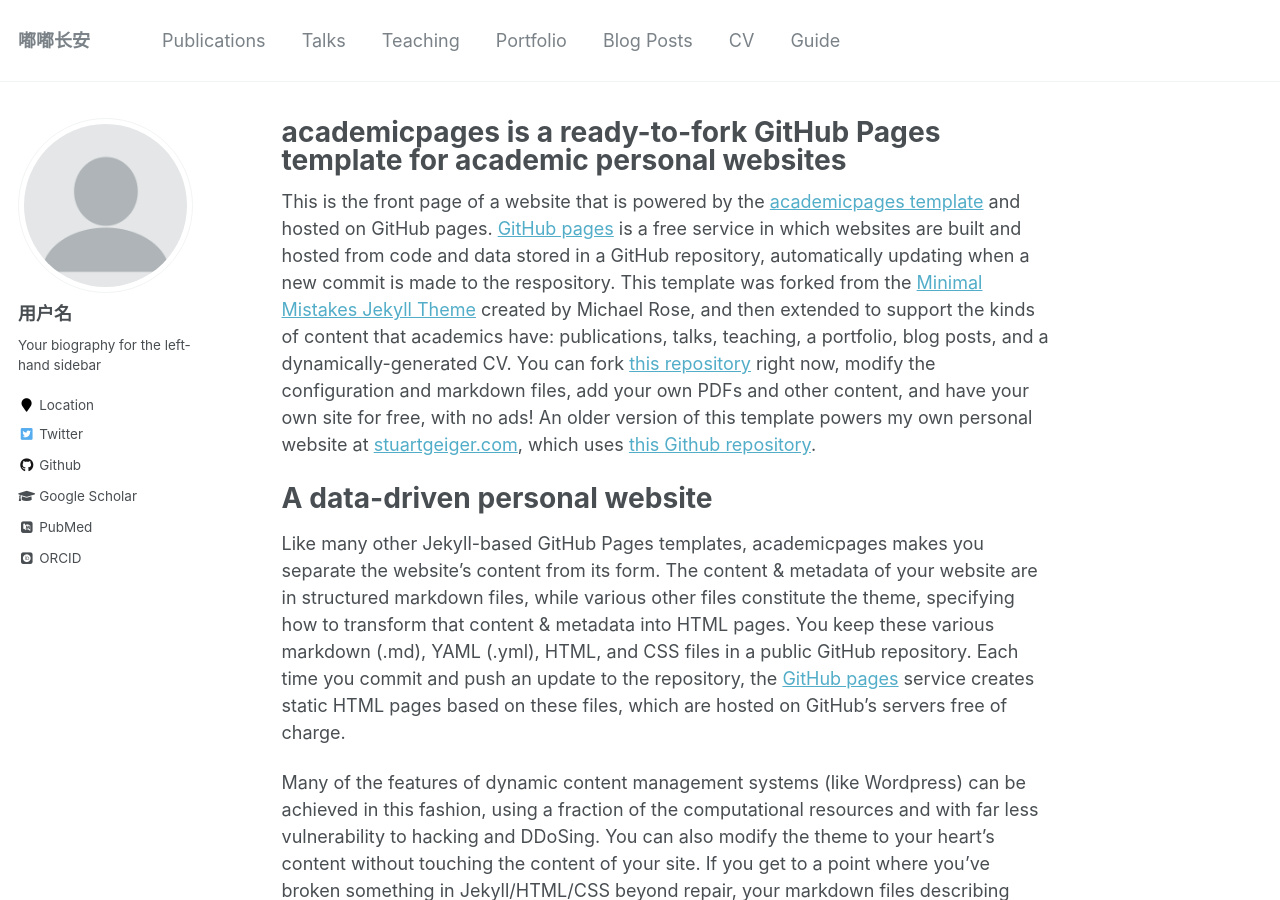
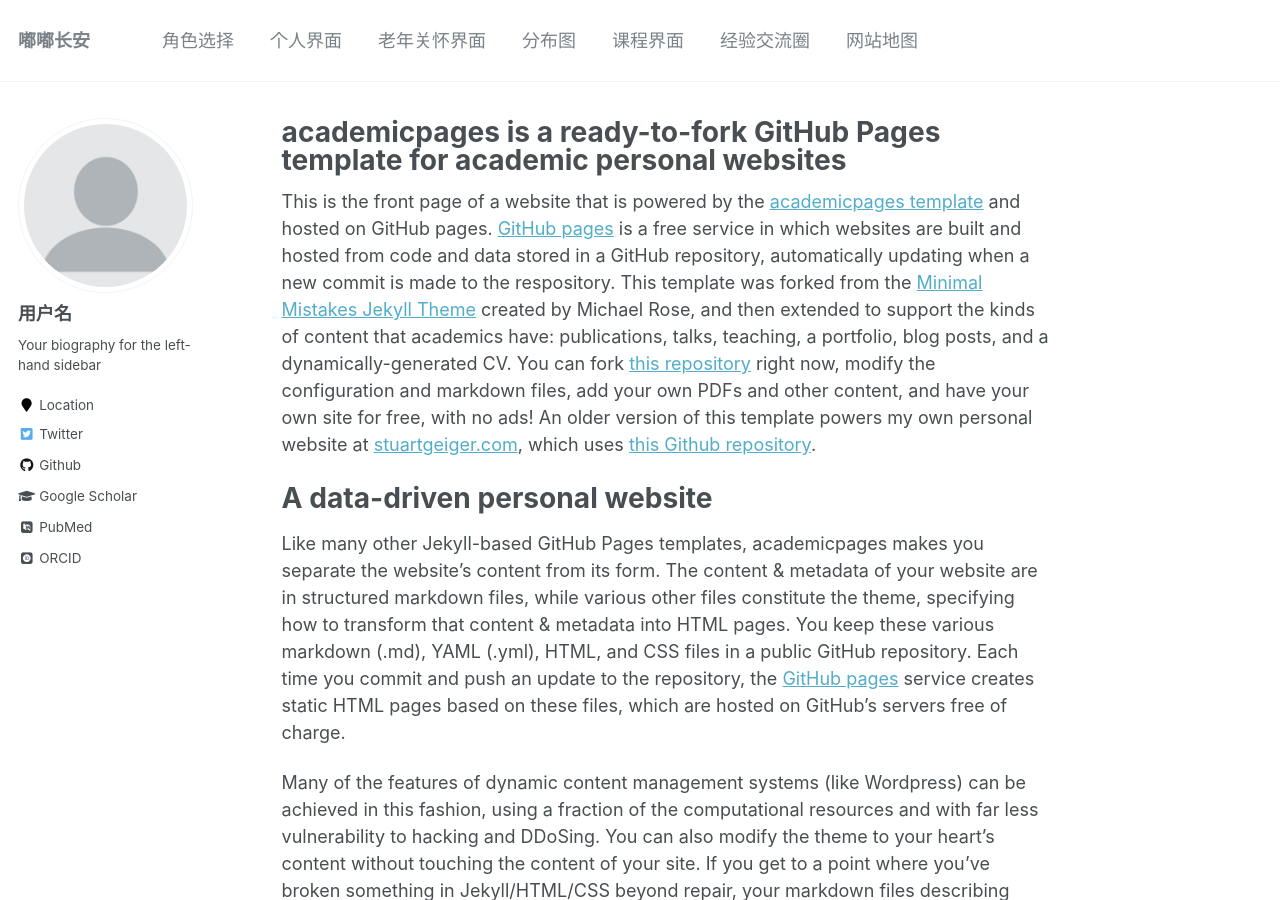
Before and after one commit to nwucpraed/nwucpraed.github.io, a Jekyll site: the page built from _pages/about.md, in a window 1280 px wide and 900 px high. Built offline with Jekyll 4.4.1, drawn with Linux system fonts in a browser that asks for light colours; some web fonts are replaced.

Commit message:
change header
change header

```diff
--- a/_data/navigation.yml
+++ b/_data/navigation.yml
@@ -1,22 +1,22 @@
 # main links links
 main:
-  - title: "Publications"
+  - title: "角色选择" #
     url: /publications/
 
-  - title: "Talks"
+  - title: "个人界面"
     url: /talks/
 
-  - title: "Teaching"
+  - title: "老年关怀界面"
     url: /teaching/
 
-  - title: "Portfolio"
+  - title: "分布图"
     url: /portfolio/
 
-  - title: "Blog Posts"
+  - title: "课程界面"
     url: /year-archive/
 
-  - title: "CV"
+  - title: "经验交流圈" # CV
     url: /cv/
 
-  - title: "Guide"
+  - title: "网站地图"
     url: /markdown/
```
